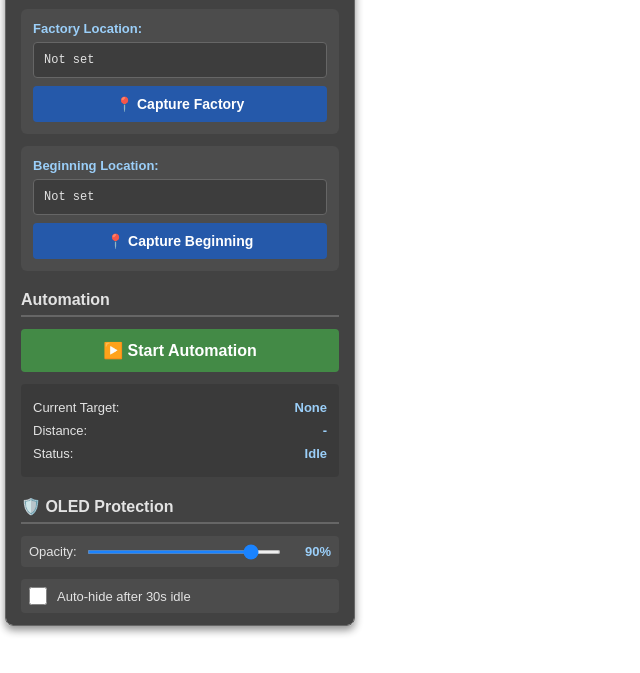
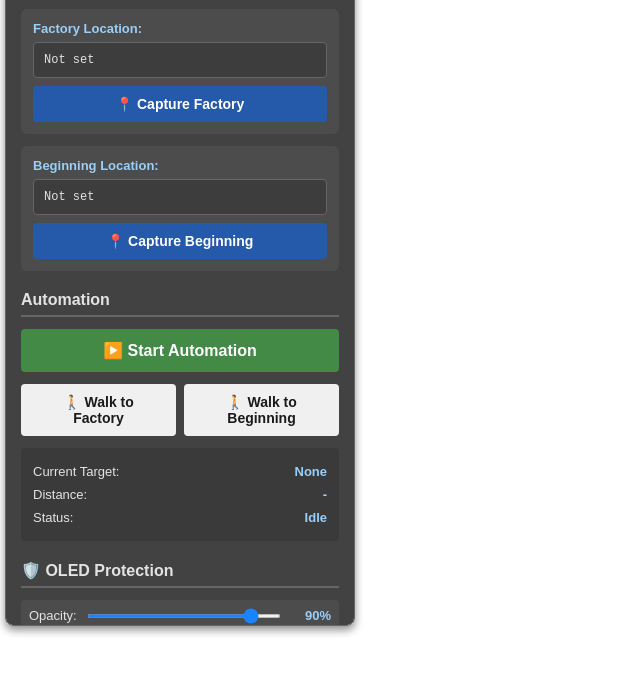
Before and after one commit to dbo9h/SMS-Truck, a plain HTML site: page waypoint/index.html in a window 1280 px wide. Shown: the part 99-772 px from the top of the page, without its empty margins (0-640 px from the left). Drawn offline with Linux system fonts and the light colour scheme.

Commit message:
Add files via upload

```diff
--- a/waypoint/index.html
+++ b/waypoint/index.html
@@ -11,7 +11,8 @@
 <body>
     <div id="main">
         <div class="container">
-            <h1>Waypoint Toggle <button onclick="toggleMiniMode()" class="mini-toggle" title="Toggle Mini Mode">⇄</button></h1>
+            <h1>Waypoint Toggle <button onclick="toggleMiniMode()" class="mini-toggle"
+                    title="Toggle Mini Mode">⇄</button></h1>
             <!-- Mini Mode Info (shown only in mini mode) -->
             <div class="mini-info">
                 <div class="mini-info-item status-idle" id="miniStatus">
@@ -53,6 +54,10 @@
                 <button onclick="toggleAutomation()" id="automationBtn" class="btn-automation">
                     ▶️ Start Automation
                 </button>
+                <div style="display: grid; grid-template-columns: 1fr 1fr; gap: 8px; margin-bottom: 12px;">
+                    <button onclick="walkToFactory()" class="btn-walk">🚶 Walk to Factory</button>
+                    <button onclick="walkToBeginning()" class="btn-walk">🚶 Walk to Beginning</button>
+                </div>
                 <div class="status">
                     <div>Current Target: <span id="currentTarget">None</span></div>
                     <div>Distance: <span id="distance">-</span></div>
```
